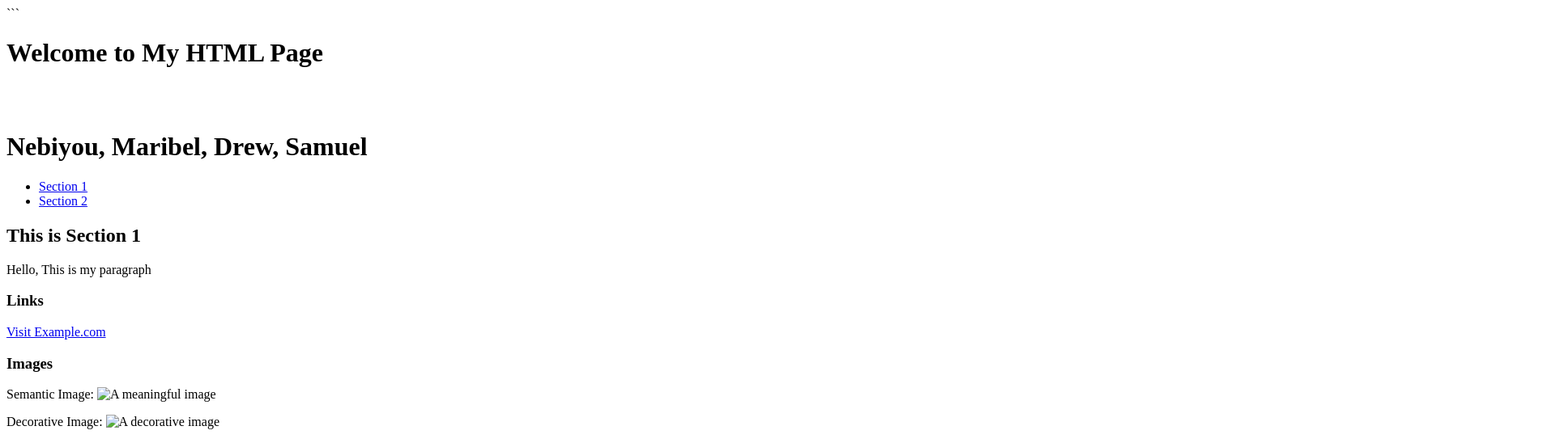
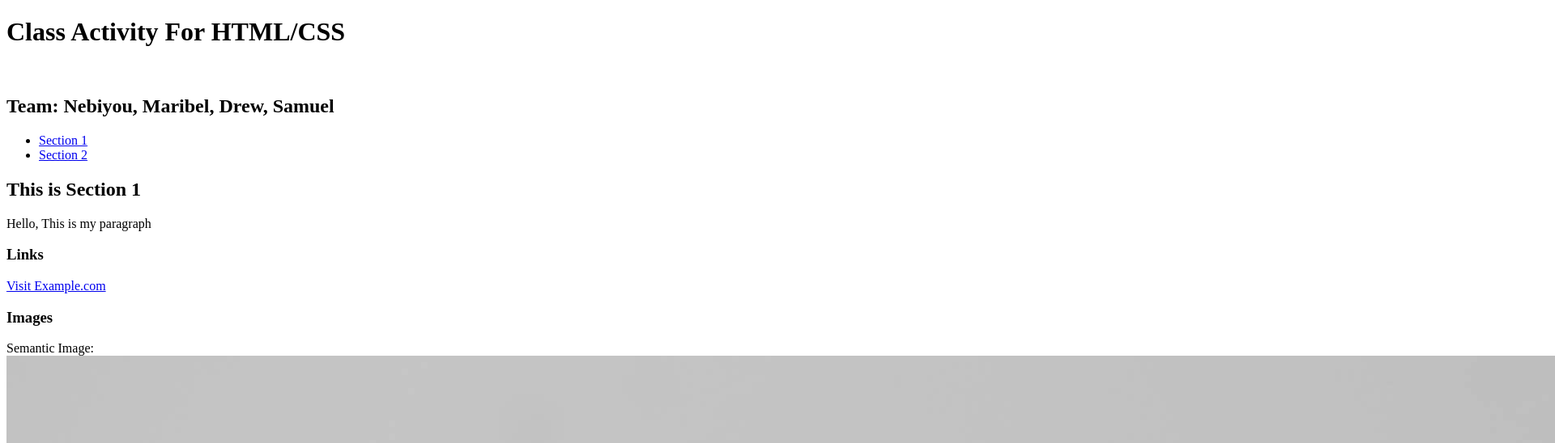
Before and after one commit to NebiyouErsabo/Accessible_activity, a plain HTML site: page index.html in a window 1280 px wide. Shown: the top 548 px of the page at 81% size, 1920 px wide, since content can reach past the window. Drawn offline with Linux system fonts and the light colour scheme.

Commit message:
added cs

````diff
--- a/index.html
+++ b/index.html
@@ -1,18 +1,17 @@
-```<!DOCTYPE html>
+<!DOCTYPE html>
 <html lang="en">
 <head>
     <meta charset="UTF-8">
     <meta name="viewport" content="width=device-width, initial-scale=1.0">
-    <title>My HTML Document</title>
+    <title>Accessible Computing Activity</title>
+    <link rel="stylesheet" href= "" >
 </head>
 <body>
-
     <header>
-        <h1>Welcome to My HTML Page</h1>
-        <br><br>
-        <h1>Nebiyou, Maribel, Drew, Samuel</h1>
+        <h1>Class Activity For HTML/CSS</h1>
+        <br>
+        <h2>Team: Nebiyou, Maribel, Drew, Samuel</h2>
     </header>
-
     <nav>
         <ul>
             <li><a href="#section1">Section 1</a></li>
@@ -30,8 +29,8 @@
             <p><a href="https://www.example.com">Visit Example.com</a></p>
 
             <h3>Images</h3>
-            <p>Semantic Image: <img src="semantic-image.jpg" alt="A meaningful image"></p>
-            <p>Decorative Image: <img src="decorative-image.jpg" alt="A decorative image" role="presentation"></p>
+            <p>Semantic Image: <img src="an_vision-gDPaDDy6_WE-unsplash.jpg" alt="An image of Apple"></p>
+            <p>Decorative Image: <img src="mike-dorner-sf_1ZDA1YFw-unsplash.jpg" alt="An image of Banana"></p>
         </section>
 
         <section id="section2">
@@ -74,8 +73,4 @@
 
     </main>
 
-    <footer>
-        <p>&copy; 2024 My HTML Page</p>
-    </footer>
-
 </body>
--- /dev/null
+++ b/style.css
@@ -0,0 +1,95 @@
+*{
+    padding:0;
+    margin:0;
+    box-sizing:border-box;
+}
+
+body {
+    font-family: Arial, sans-serif;
+    line-height: 1.6;
+    color: #333;
+    background-color: #f4f4f4;
+    padding: 20px;
+}
+
+header {
+    background: #333;
+    color: #fff;
+    text-align: center;
+    padding: 1rem 0;
+}
+
+header h1 {
+    margin-bottom: 0.5rem;
+}
+
+nav ul {
+    list-style: none;
+    background-color: #444;
+    text-align: center;
+    padding: 10px 0;
+}
+
+nav ul li {
+    display: inline;
+}
+
+nav ul li a {
+    color: white;
+    padding: 5px 20px;
+    text-decoration: none;
+}
+
+nav ul li a:hover {
+    background-color: #555;
+}
+
+main {
+    padding: 20px 0;
+}
+
+section {
+    margin-bottom: 20px;
+    padding: 20px;
+    background: white;
+    border-radius: 8px;
+    box-shadow: 0 0 10px rgba(0, 0, 0, 0.1);
+}
+
+img {
+    max-width: 100%;
+    height: auto;
+}
+
+table {
+    width: 100%;
+    border-collapse: collapse;
+    margin-top: 20px;
+}
+
+table, th, td {
+    border: 1px solid #ddd;
+}
+
+th, td {
+    padding: 10px;
+    text-align: left;
+}
+
+th {
+    background-color: #f0f0f0;
+}
+
+ul, ol {
+    margin-left: 20px;
+}
+
+footer {
+    text-align: center;
+    padding: 20px 0;
+    background-color: #333;
+    color: white;
+    position: relative;
+    bottom: 0;
+    width: 100%;
+}
````
Also changed, not shown: an_vision-gDPaDDy6_WE-unsplash.jpg (added), mike-dorner-sf_1ZDA1YFw-unsplash.jpg (added).
